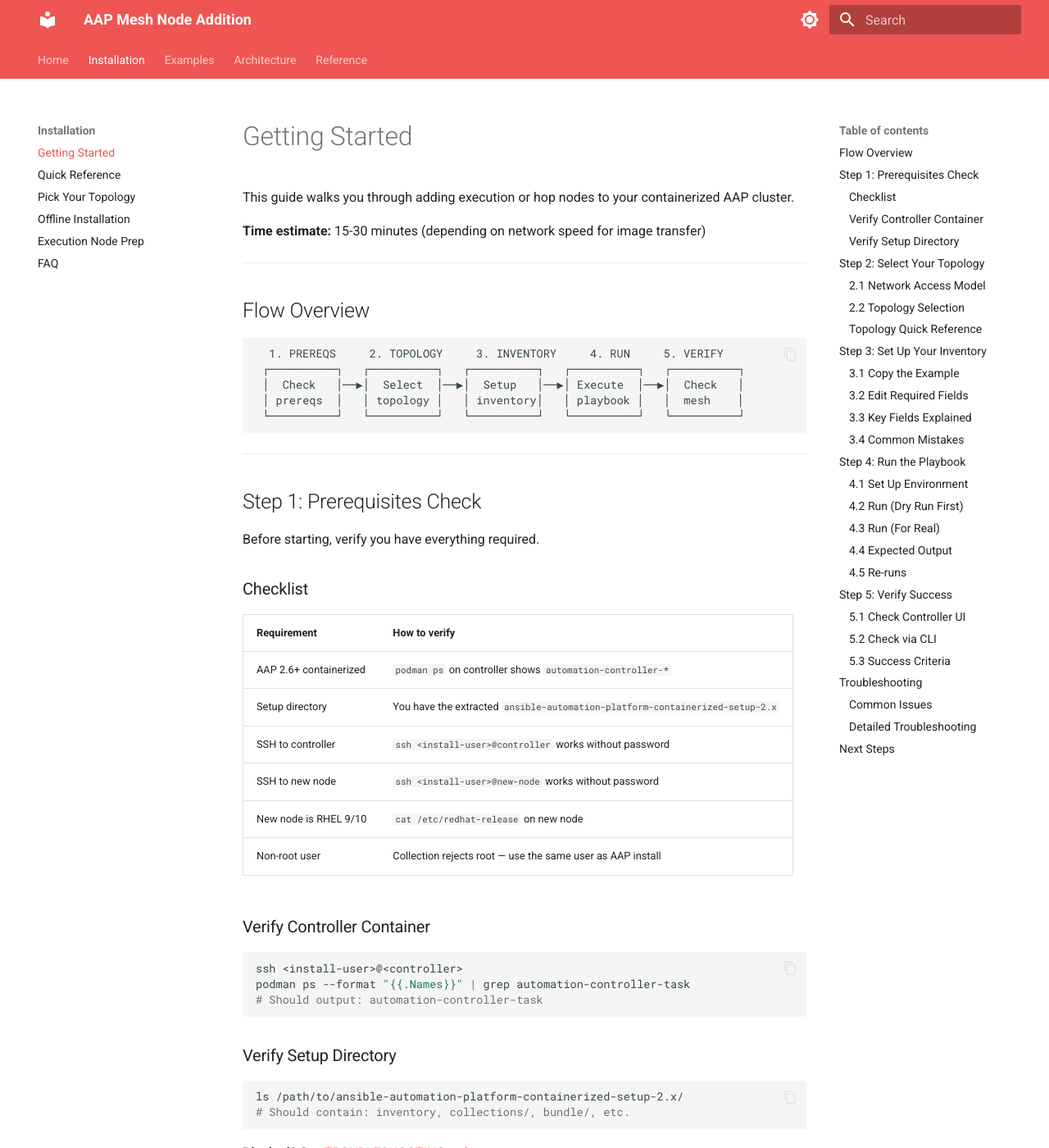
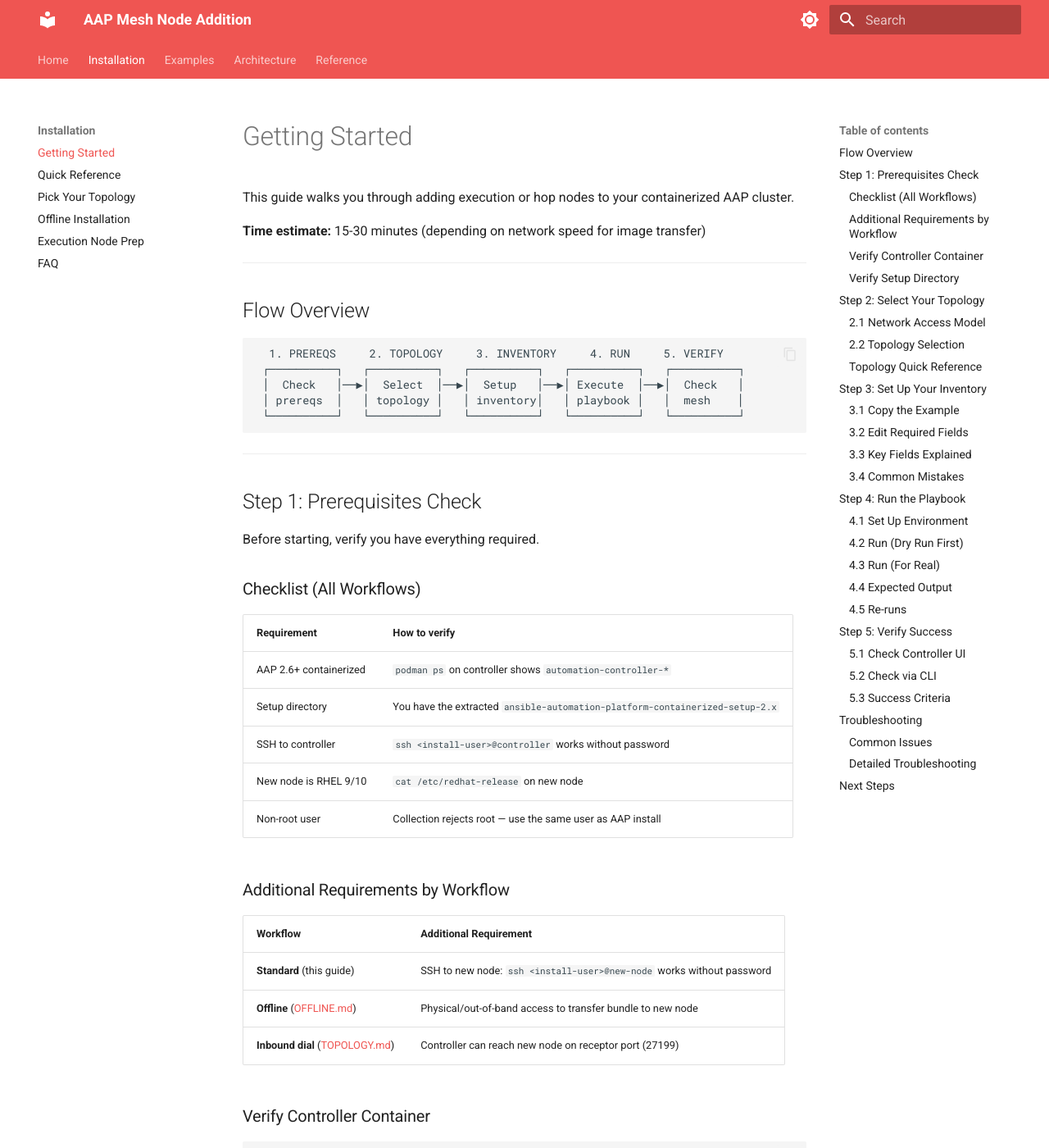
Before and after one commit to RedHatOfficial/aap-containerized-add-node, an MkDocs documentation site: the page built from docs/GETTING_STARTED.md, in a window 1280 px wide and 1400 px high. Shown: the whole window at 82% size. Built offline with MkDocs 1.6.1 and Material for MkDocs 9.7.7, drawn with Linux system fonts in a browser that asks for light colours; some of the changed text lies outside the part shown.

Commit message:
docs: fix prereqs for all workflows, clarify firewall question (#56)
## Summary
Two fixes to Getting Started guide:

### 1. Prerequisites now workflow-aware
- Common requirements in "Checklist (All Workflows)"
- Workflow-specific requirements in separate table:
  - **Standard**: SSH to new node
  - **Offline**: Physical/out-of-band bundle transfer
  - **Inbound dial**: Controller→node connectivity on 27199

### 2. Topology diagram firewall clarification
- Changed "directly (no firewall)?" → "on receptor port (27199)?"
- Users may have firewalls with port 27199 open — that's valid

## Test plan
- [ ] Verify mkdocs build passes
- [ ] Review rendered tables in docs preview

🤖 Generated with [Claude Code](https://claude.com/claude-code)

Signed-off-by: Phil Griffiths <phil.griffiths@gmail.com>
Co-authored-by: Claude Opus 4.5 <noreply@anthropic.com>

````diff
--- a/docs/GETTING_STARTED.md
+++ b/docs/GETTING_STARTED.md
@@ -22,16 +22,23 @@ This guide walks you through adding execution or hop nodes to your containerized
 
 Before starting, verify you have everything required.
 
-### Checklist
+### Checklist (All Workflows)
 
 | Requirement | How to verify |
 |-------------|---------------|
 | AAP 2.6+ containerized | `podman ps` on controller shows `automation-controller-*` |
 | Setup directory | You have the extracted `ansible-automation-platform-containerized-setup-2.x` |
 | SSH to controller | `ssh <install-user>@controller` works without password |
-| SSH to new node | `ssh <install-user>@new-node` works without password |
 | New node is RHEL 9/10 | `cat /etc/redhat-release` on new node |
 | Non-root user | Collection rejects root — use the same user as AAP install |
+
+### Additional Requirements by Workflow
+
+| Workflow | Additional Requirement |
+|----------|----------------------|
+| **Standard** (this guide) | SSH to new node: `ssh <install-user>@new-node` works without password |
+| **Offline** ([OFFLINE.md](OFFLINE.md)) | Physical/out-of-band access to transfer bundle to new node |
+| **Inbound dial** ([TOPOLOGY.md](TOPOLOGY.md)) | Controller can reach new node on receptor port (27199) |
 
 ### Verify Controller Container
 
@@ -85,7 +92,7 @@ Answer these questions to find your topology:
 ```
                     ┌─────────────────────────────────┐
                     │  Can new node reach controller  │
-                    │       directly (no firewall)?   │
+                    │     on receptor port (27199)?   │
                     └───────────────┬─────────────────┘
                                     │
                        ┌────────────┴────────────┐
````
